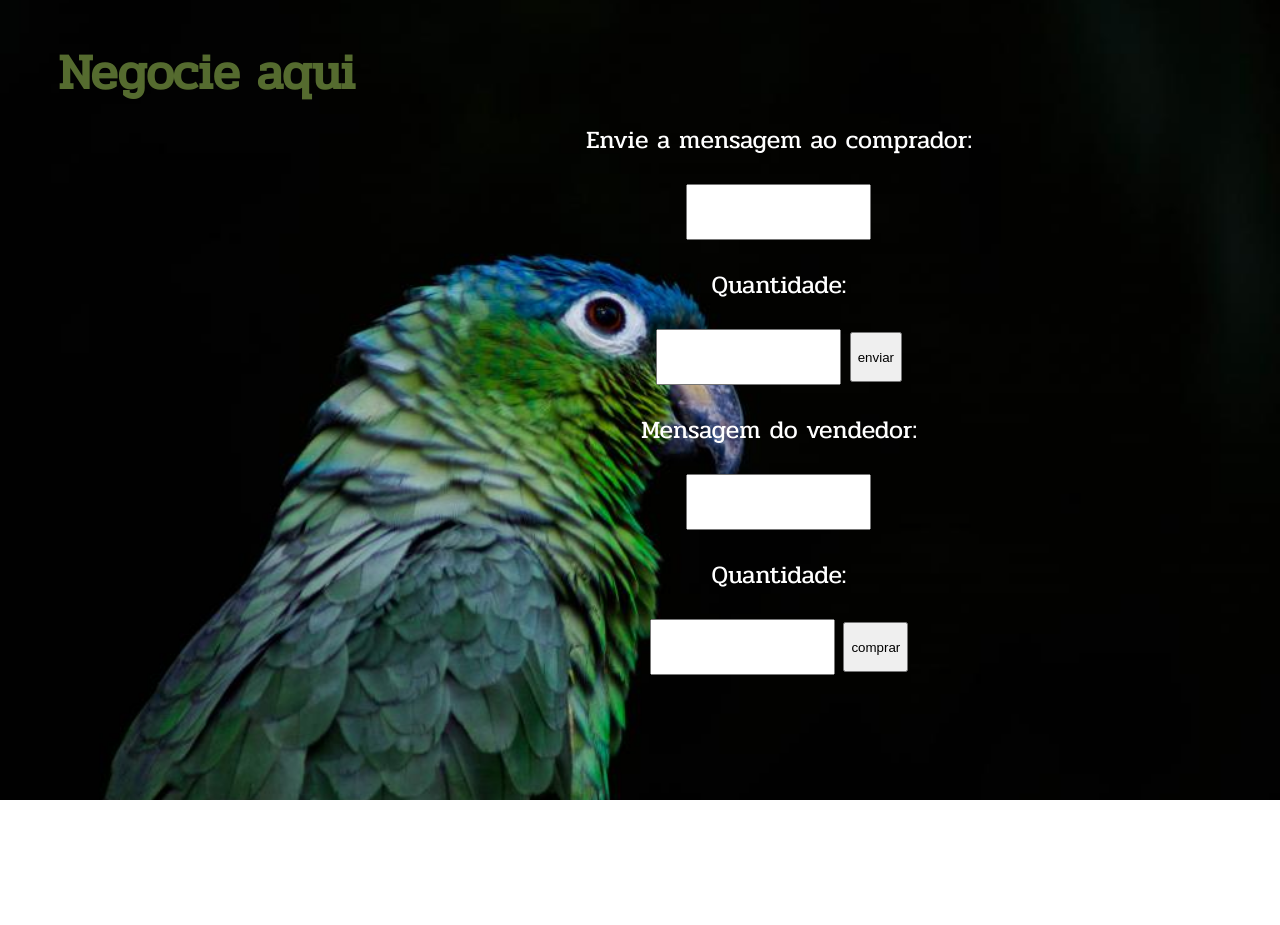
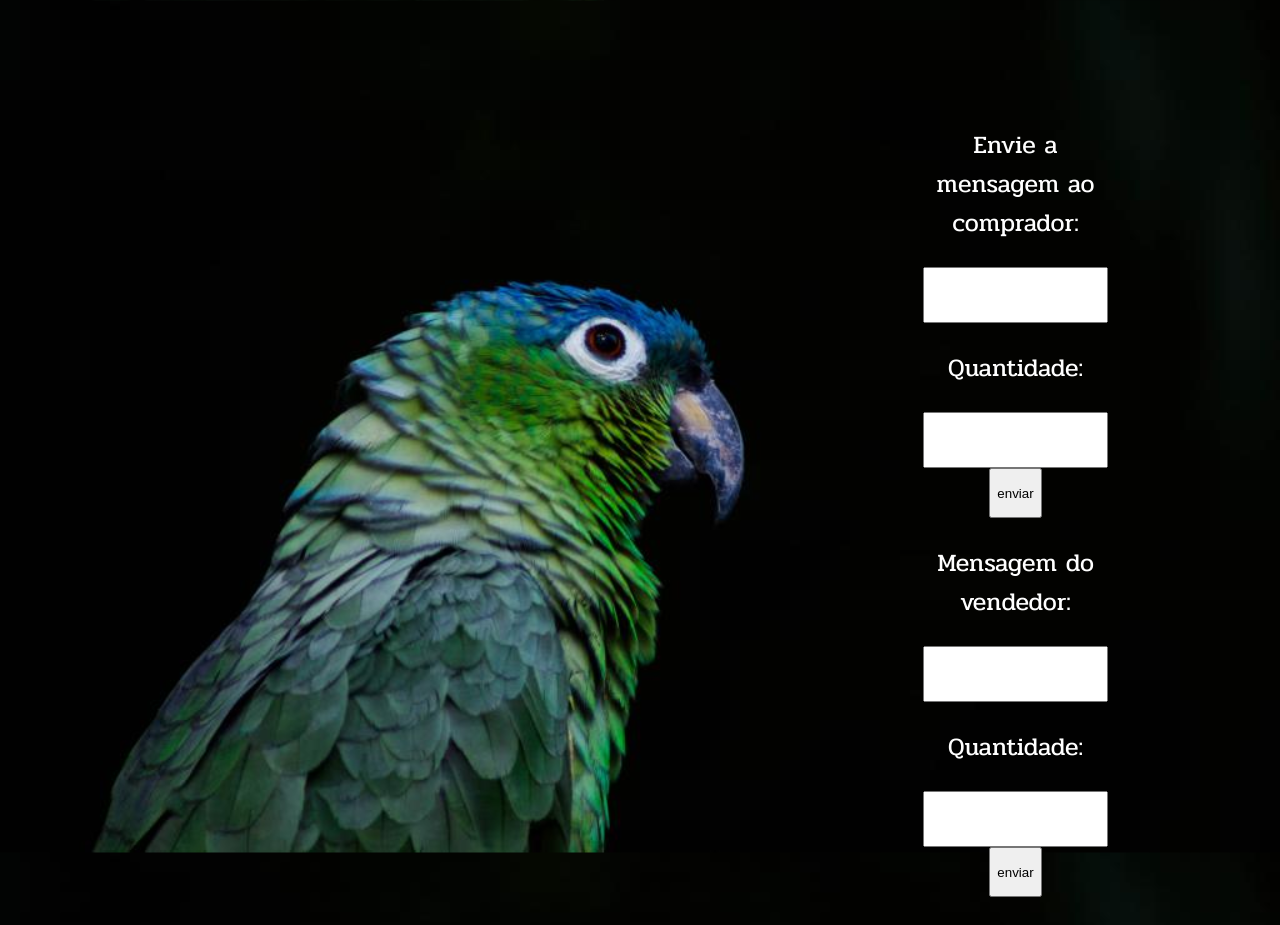
Before and after one commit to CaMaschion/cifradecesar, a website: page src/index.html in a window 1280 px wide. Before the commit the page ends 800 px from the top, so only its background shows below. Drawn offline with Linux system fonts and the light colour scheme.

Commit message:
Projeto cifra de césar finalizado

```diff
--- a/src/index.html
+++ b/src/index.html
@@ -10,7 +10,7 @@
   </head>
   <body>
     <div id="root">
-      <h1>Negocie aqui</h1>
+
    </div>
 
     <div class="containercifra">
@@ -31,7 +31,7 @@
         <p>Quantidade:</p>
         <input type="number" id="chave2"/>
         <!--input do botão decifrar-->
-        <input type="submit" id="decifradois" value="comprar">
+        <input type="submit" id="decifradois" value="enviar">
 
 
         <div class="result">
@@ -39,12 +39,8 @@
         <div id="resultado2"></div>
         </div>
 
-
-
     </form>
   </div>
-
-
 
     <script src="cipher.js"></script>
     <script src="index.js"></script>
--- a/src/style.css
+++ b/src/style.css
@@ -1,9 +1,8 @@
 body{
-    background: transparent url(../src/parrot-bird-beak-color-black-background.jpg)no-repeat fixed;
+    background: url(../src/parrot-bird-beak-color-black-background.jpg) no-repeat fixed;
     font-family: 'Pridi', serif;
     font-size: 25px;
     color: white;
-    position: center;
     background-position: left;
     background-size: cover;
 
@@ -12,9 +11,11 @@ body{
 .containercifra{
     display: flex;
     justify-content: right;
-    margin-top: -50px;
     margin-right: 300px;
     text-align: center;
+    margin-left: 1100px;
+    position: relative;
+    margin-top: 100px;
 
 }
 
@@ -24,15 +25,9 @@ body{
     flex-direction: column;
     font-size: 20px;
     text-align: center;
-
+    word-wrap: break-word;
 }
 
-h1 {
-    margin-left: 50px;
-    color: darkolivegreen;
-    font-family: 'Pridi', serif;
-
-}
 
 input{
     height: 50px;
```
Also changed, not shown: src/cipher.js (+4 -4 lines), .nyc_output/c5fbaa2e-e578-4a0b-a999-b0981d042a38.json (added), .nyc_output/processinfo/c5fbaa2e-e578-4a0b-a999-b0981d042a38.json (added), .nyc_output/processinfo/index.json (added), README.md, 4 other files.
